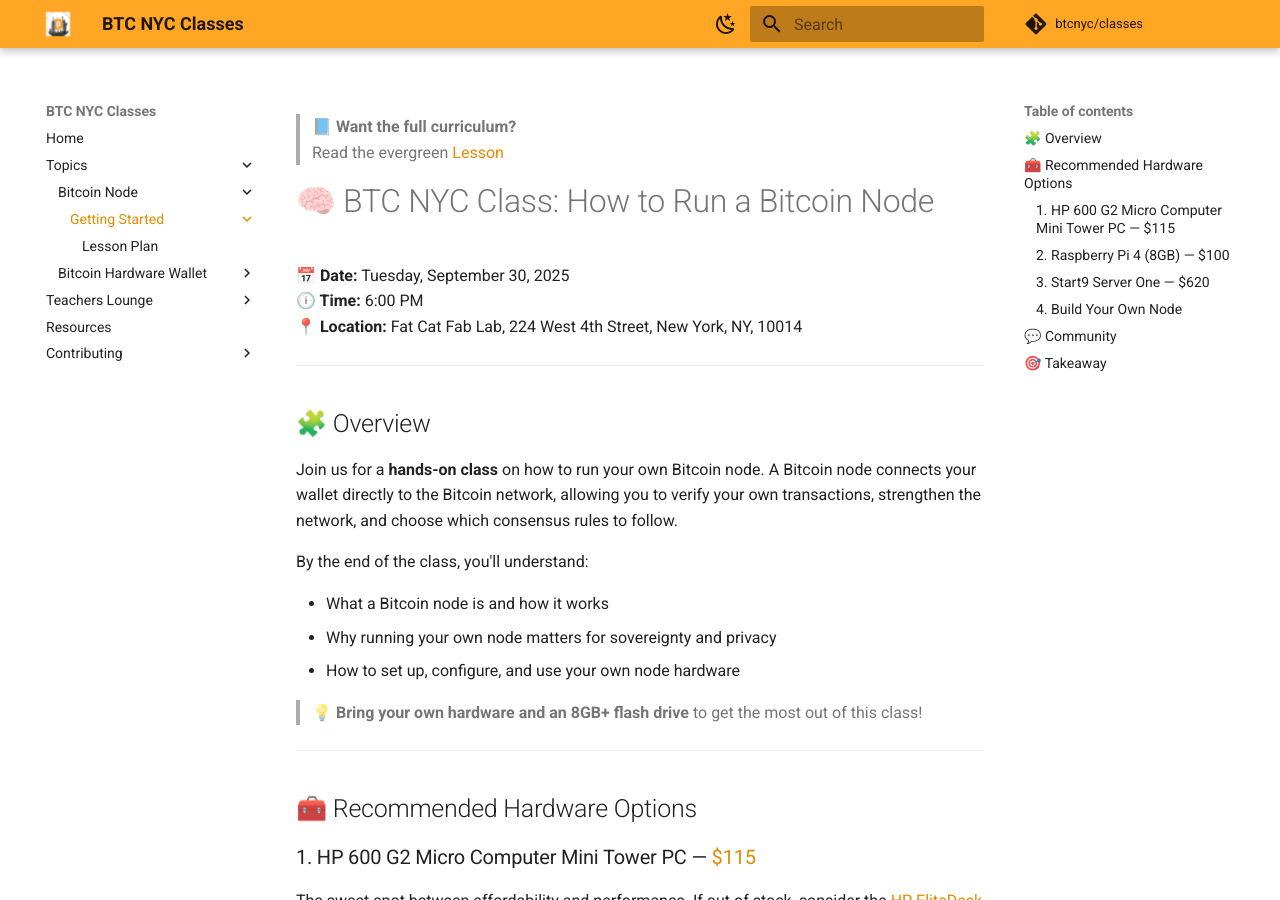
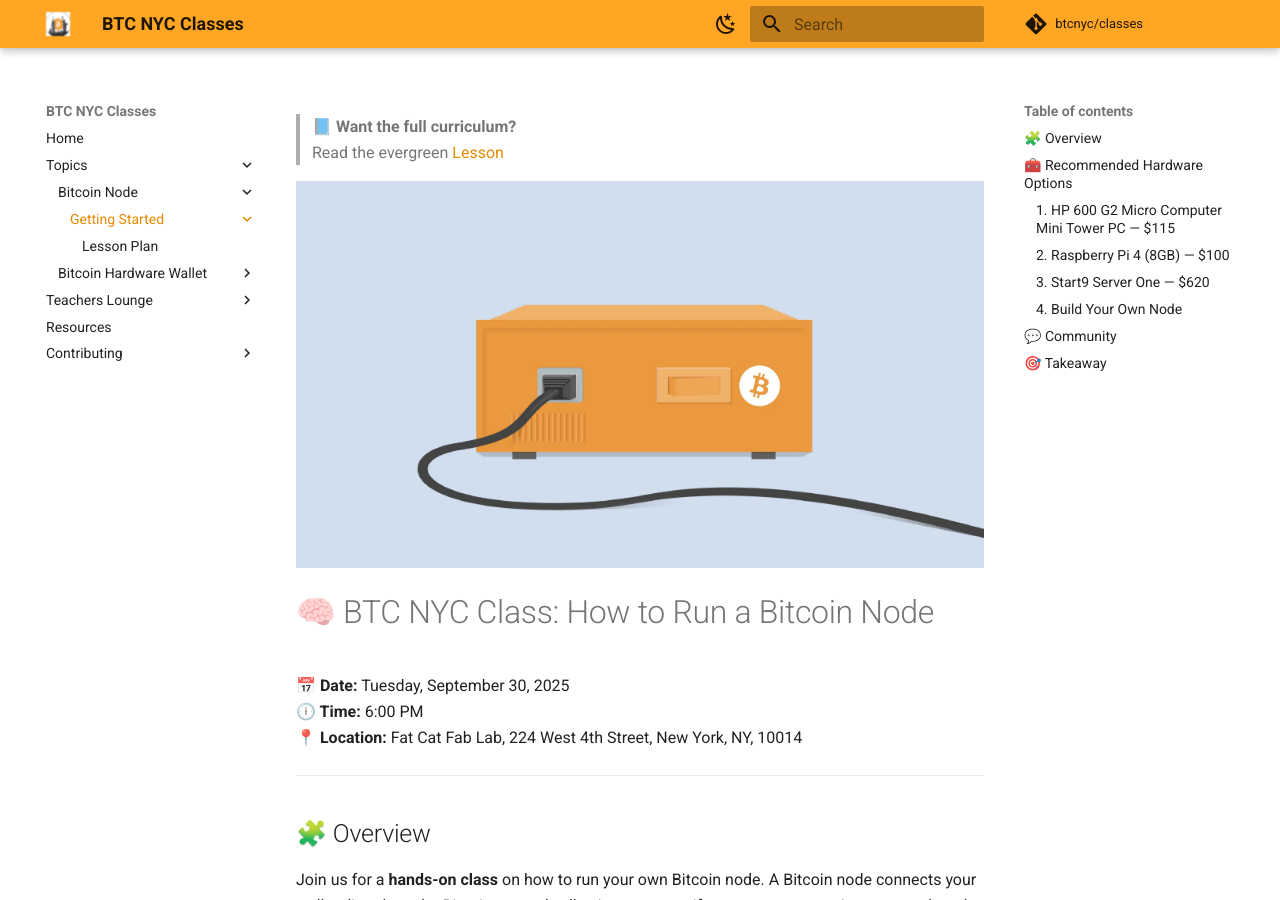
Before and after one commit to btcnyc/classes, an MkDocs documentation site: the page built from docs/topics/bitcoin-node/00-getting-started/index.md, in a window 1280 px wide and 900 px high. Built offline with MkDocs 1.6.1 and Material for MkDocs 9.7.7, drawn with Linux system fonts in a browser that asks for light colours; comment, search, counter and statistics services are not loaded.

Commit message:
Add hero image to bitcoin node lesson and event

```diff
--- a/docs/topics/bitcoin-node/00-getting-started/index.md
+++ b/docs/topics/bitcoin-node/00-getting-started/index.md
@@ -1,5 +1,7 @@
 > 📘 **Want the full curriculum?**
 > Read the evergreen [Lesson](./lesson.md)
+
+![Hands-on Bitcoin node setup on a workbench](../assets/bitcoin_node.webp){ width="100%" }
 
 # 🧠 BTC NYC Class: How to Run a Bitcoin Node
 
```
Also changed, not shown: docs/topics/bitcoin-node/00-getting-started/lesson.md (+2 -0 lines), docs/topics/bitcoin-node/assets/bitcoin_node.webp (added).
